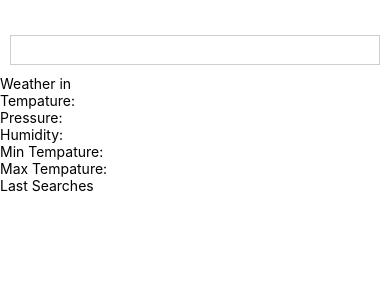
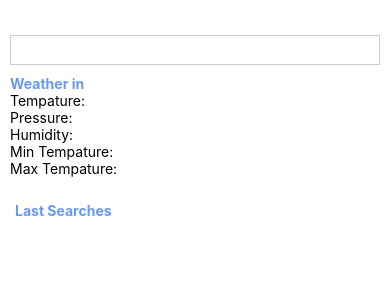
Before and after one commit to maacaro/forecast, a React Native app: screen / in a window 390 px wide. Shown: the top 300 px of the page. Built offline with nearby package versions, Linux system fonts and the light colour scheme.

Commit message:
FARESCAST Add styles

```diff
--- a/components/LastSearches/LastSearches.js
+++ b/components/LastSearches/LastSearches.js
@@ -1,10 +1,21 @@
 import React from 'react';
 import { StyleSheet, Text, View , FlatList,TouchableOpacity } from 'react-native';
 
+const Separator = () => {
+    return (
+      <View
+        style={{
+          height: 1,
+          backgroundColor: "#CED0CE",
+        }}
+      />
+    );
+  }
+
 const ListItem = (props) =>(
-    <TouchableOpacity onPress={props.onPress}>
-        <View>
-            <Text>
+    <TouchableOpacity onPress={props.onPress} style={{borderBottomWidth: 0 }} >
+        <View style = {styles.containerItem}>
+            <Text >
                 {props.city}
             </Text>
         </View>
@@ -13,10 +24,11 @@ const ListItem = (props) =>(
 
 const LastSearches = (props)=>
     (
-    <View>
-        <Text>Last Searches</Text>
+    <View style = {styles.container}>
+        <Text style = {styles.title}>Last Searches</Text>
         <FlatList
             data={props.data}
+            ItemSeparatorComponent={Separator}
             renderItem={({ item })=>(
                 <ListItem
                     city={ item.city }
@@ -28,3 +40,23 @@ const LastSearches = (props)=>
 )
 
 export default LastSearches;
+
+const styles = StyleSheet.create({
+    container:{
+        marginTop: 20,
+        marginHorizontal:10,
+        padding:5,
+        borderBottomWidth: 0
+    },
+    containerItem:{
+        padding:5,
+        borderBottomWidth: 0,
+        backgroundColor:'#FFEFD5'
+    },
+    title:{
+        color: '#6898ee',
+        fontWeight: 'bold',
+        fontSize: 14,
+        marginBottom:5
+    }
+  });
--- a/components/SearchResult/SearchResult.js
+++ b/components/SearchResult/SearchResult.js
@@ -2,8 +2,8 @@ import React from 'react';
 import { StyleSheet, Text, View } from 'react-native';
 
 const SearchResult = (props)=>(
-    <View>
-        <Text>Weather in {props.data.city}</Text>
+    <View style = {styles.container}>
+        <Text style = {styles.title }>Weather in {props.data.city}</Text>
         <View style = {styles.innerContainer} >
             <Text>Tempature: </Text>
             <Text>{props.data.temp}</Text>
@@ -30,7 +30,15 @@ const SearchResult = (props)=>(
 export default SearchResult;
 
 const styles = StyleSheet.create({
+    container:{
+        marginHorizontal:10,
+    },
     innerContainer: {
         flexDirection: 'row'
     },
+    title:{
+        color: '#6898ee',
+        fontWeight: 'bold',
+        fontSize: 14
+    }
   });
```
